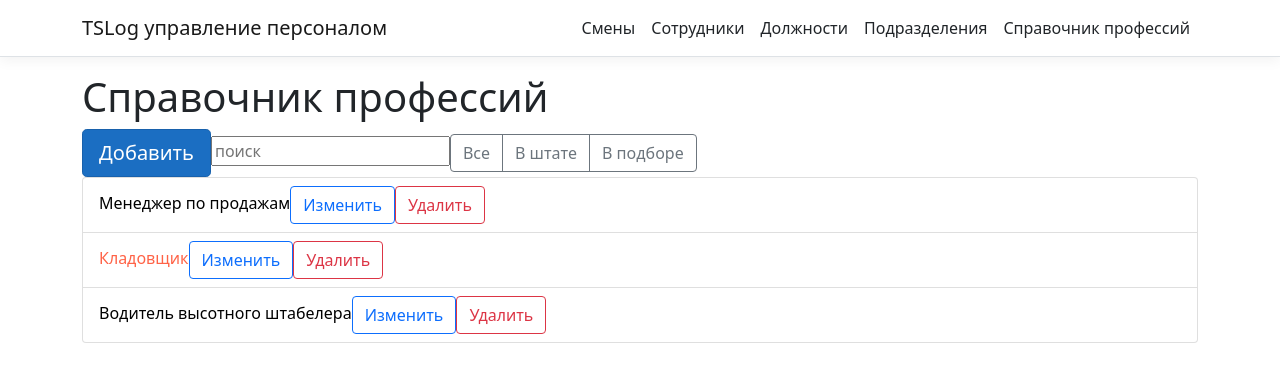
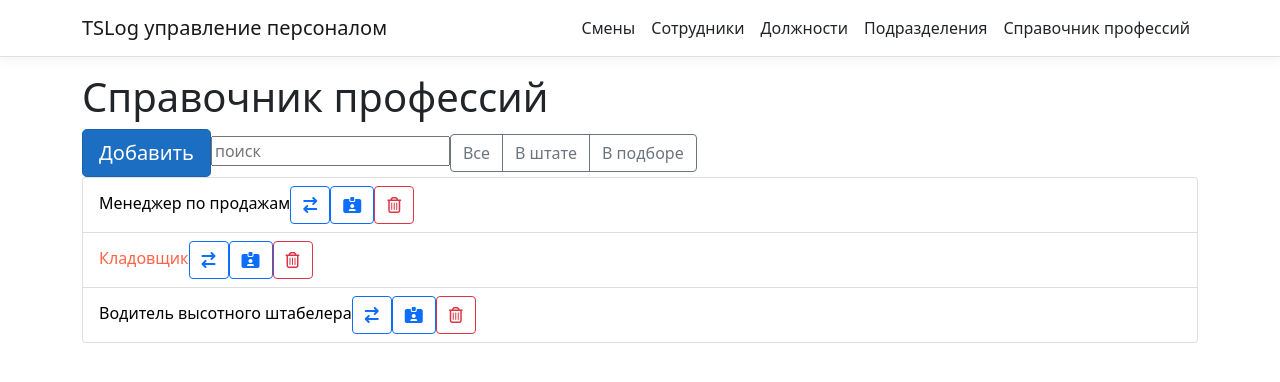
Before and after one commit to SWYATOSHAq/TSLog2, a React (Create React App) app in the folder TSLog.Staff.WebUI/ClientApp/: page /jobs in a window 1280 px wide. Shown: the top 382 px of the page. Built offline with nearby package versions, Linux system fonts and the light colour scheme.

Commit message:
Добавлены элементы Font Awesome на кнопках через тег <script> в блоке <head>.

```diff
--- a/TSLog.Staff.WebUI/ClientApp/public/index.html
+++ b/TSLog.Staff.WebUI/ClientApp/public/index.html
@@ -20,6 +20,7 @@
       work correctly both with client-side routing and a non-root public URL.
       Learn how to configure a non-root public URL by running `npm run build`.
     -->
+    <script src="https://kit.fontawesome.com/f63d2c24d3.js" crossorigin="anonymous"></script>
     <title>TSLog.Staff.WebUI</title>
   </head>
   <body>
--- a/TSLog.Staff.WebUI/ClientApp/src/components/Toolkit/_Meta/BlockLevelButton/BlockLevelButton.js
+++ b/TSLog.Staff.WebUI/ClientApp/src/components/Toolkit/_Meta/BlockLevelButton/BlockLevelButton.js
@@ -5,6 +5,6 @@ export class BlockLevelButton extends Component {
 
     render() {
 
-        return <button type="button" class="btn btn-primary btn-lg btn-block">Добавить</button>;
+        return <button type="button" className="btn btn-primary btn-lg btn-block">Добавить</button>;
     }
 }
--- a/TSLog.Staff.WebUI/ClientApp/src/components/Toolkit/_Meta/ListItem/ListItem.js
+++ b/TSLog.Staff.WebUI/ClientApp/src/components/Toolkit/_Meta/ListItem/ListItem.js
@@ -10,8 +10,9 @@ export class ListItem extends Component {
         return (
             <div>
             <span style={liStyle}>{this.props.label}</span>
-            <button type="button" className="btn btn-outline-primary">Изменить <i className='fa fa-eclamation'/></button>
-            <button type="button" className="btn btn-outline-danger">Удалить <i className='fa fa-trash-o'/></button>
+            <button type="button" className="btn btn-outline-primary"><i className="fa-solid fa-arrow-right-arrow-left"></i></button>
+            <button type="button" className="btn btn-outline-primary"><i className="fa-solid fa-id-card-clip"></i></button>
+            <button type="button" className="btn btn-outline-danger"><i className='fa fa-trash-o'/></button>
             </div>
     );
     };
```
